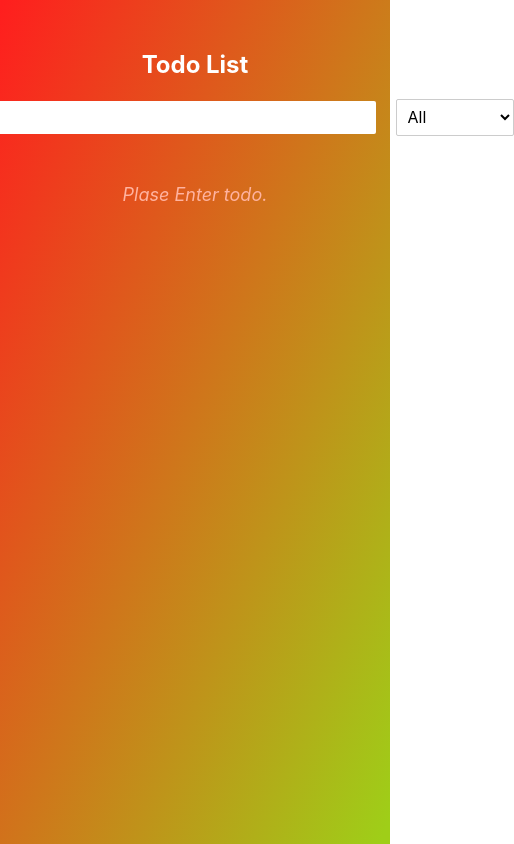
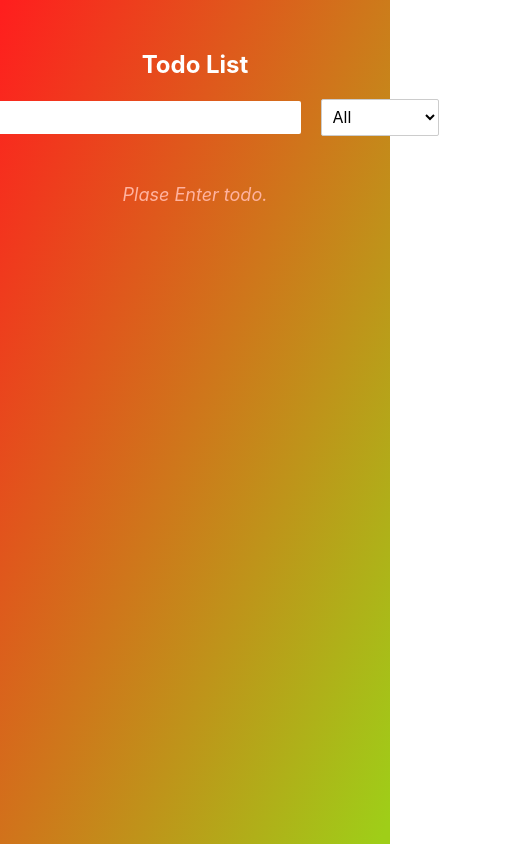
Before and after one commit to MuhammadaminAbbosov/todo-list-first-svelte-app, a Svelte app: page / in a window 390 px wide. Shown: the whole page, 514 px wide, since content can reach past the window. Built offline with nearby package versions, Linux system fonts and the light colour scheme.

Commit message:
add empty error

```diff
--- a/src/App.svelte
+++ b/src/App.svelte
@@ -76,7 +76,7 @@
           on:click={handleRemove.bind(this, index)}
         />
       </div>
-      {:else}
+    {:else}
       <p class="empty">Plase Enter todo.</p>
     {/each}
   </div>
@@ -149,4 +149,13 @@
     font-size: 18px;
     font-style: italic;
   }
+
+  @media (max-width: 700px) {
+    form input {
+      width: 350px;
+    }
+    .todo p {
+      width: 300px;
+    }
+  }
 </style>
```
Also changed, not shown: public/build/bundle.css, public/build/bundle.js, 1 other file (tests, documents, lock files or other folders).
